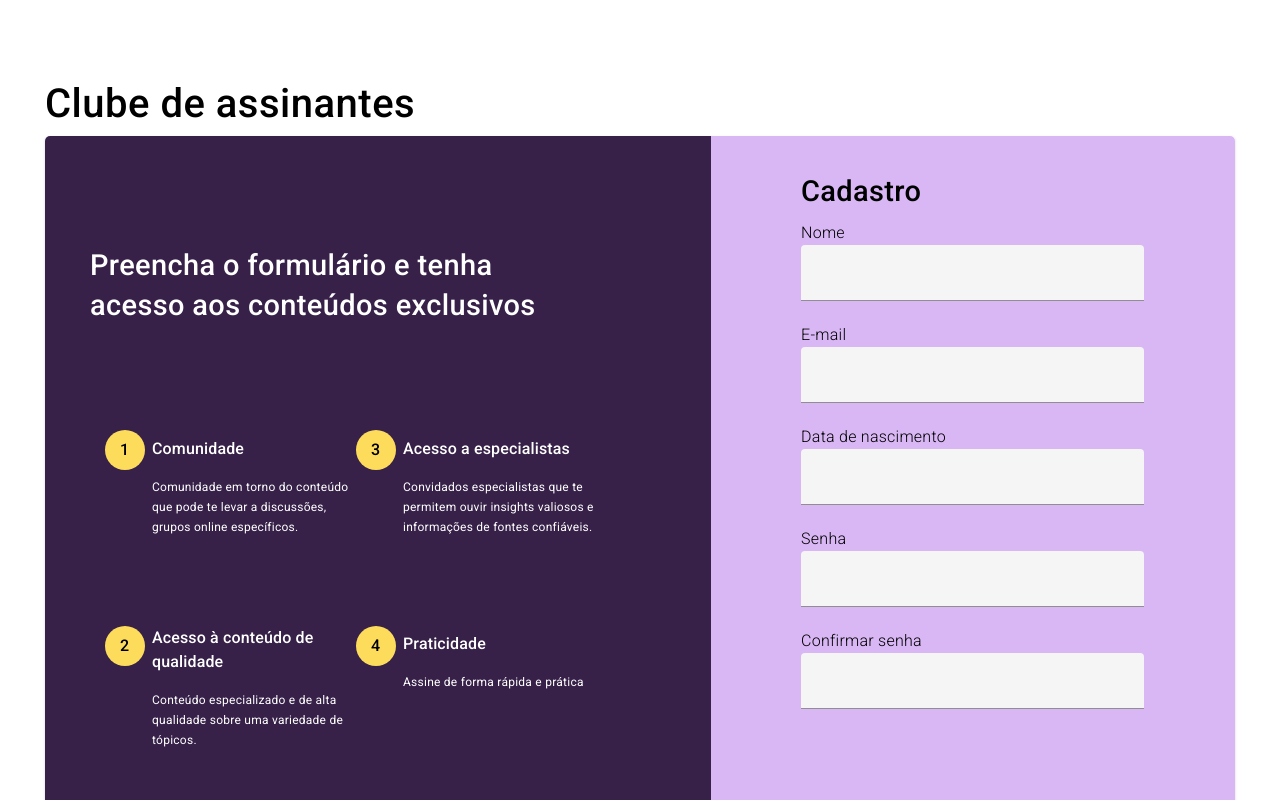
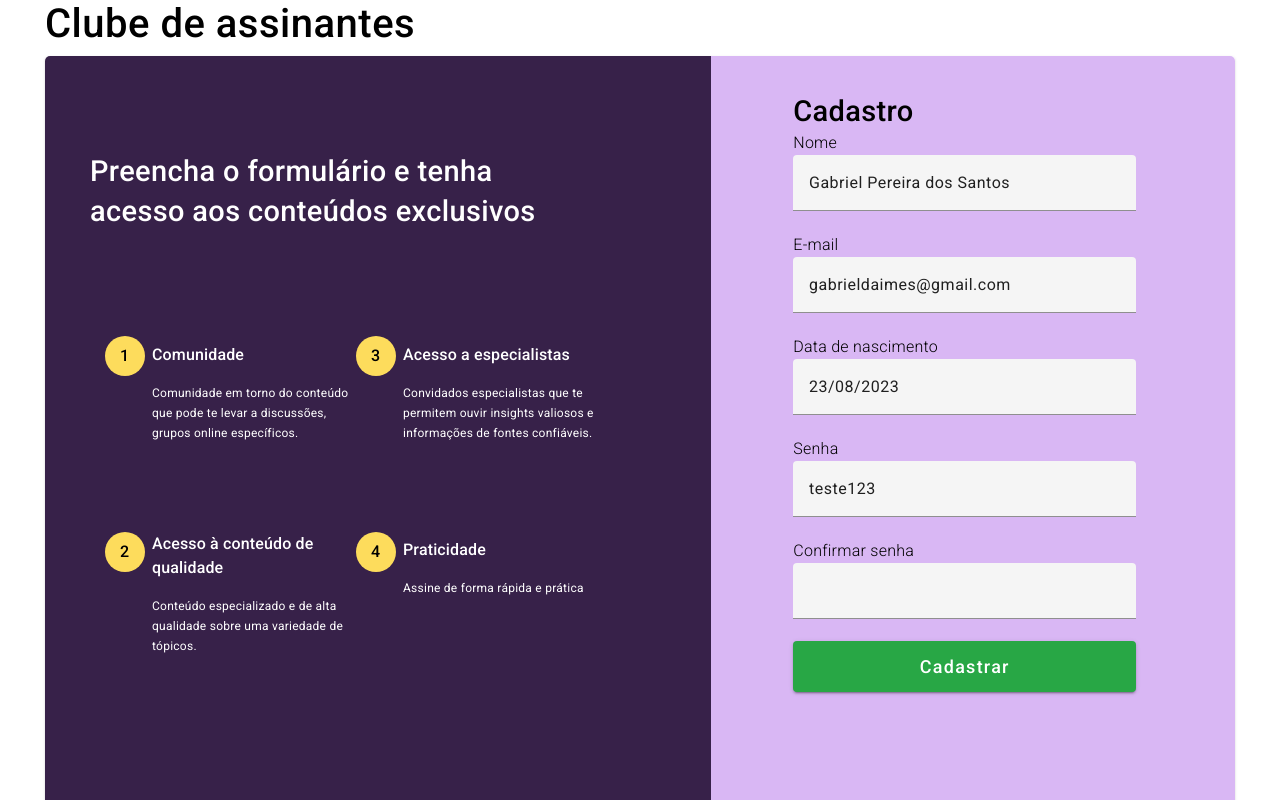
Before and after one commit to pipocagilrosa/pipoca-agil-frontend, an Angular app: page / in a window 1280 px wide. Shown: the top 800 px of the page. Built offline with nearby package versions, Linux system fonts and the light colour scheme.

Commit message:
feat: request for register

```diff
--- a/package.json
+++ b/package.json
@@ -20,6 +20,7 @@
     "@angular/platform-browser": "^16.2.0",
     "@angular/platform-browser-dynamic": "^16.2.0",
     "@angular/router": "^16.2.0",
+    "axios": "^1.5.1",
     "rxjs": "~7.8.0",
     "tslib": "^2.3.0",
     "zone.js": "~0.13.0"
--- a/src/app/main/main.component.css
+++ b/src/app/main/main.component.css
@@ -3,6 +3,8 @@
     --primary-dark:
         --primary-light:
 }
+
+/* Card dark */
 
 .title {
     width: 493px;
@@ -12,7 +14,6 @@
     font-style: normal;
     font-weight: 500;
     line-height: 48px;
-    padding-top: 80px;
 }
 
 .container {
@@ -28,13 +29,13 @@
     height: 789px;
 }
 
-.mat-card-title-dark {
+.mat-card-content-dark .title {
     color: white;
     font-size: 29px;
     font-style: normal;
     font-weight: 500;
     line-height: 40px;
-    margin: 109px 74px 123px 45px;
+    margin: 95px 74px 123px 45px;
     width: 490px;
     height: 32px;
 }
@@ -49,28 +50,6 @@
 
 .mat-mdc-card-content:first-child {
     padding-top: 0;
-}
-
-.mat-card-title-light {
-    padding-top: 35px;
-    padding-left: 90px;
-    padding-bottom: 10px;
-    font-size: 29px;
-    font-style: normal;
-    font-weight: 500;
-    line-height: 40px;
-}
-
-.mat-card-content-light {
-    background-color: #D9B7F4;
-    border-radius: 0px 5px 5px 0px;
-    height: 789px;
-    width: 527px;
-    padding: 0;
-}
-
-.mat-mdc-card-content:last-child {
-    padding-bottom: 0;
 }
 
 .container-info {
@@ -202,17 +181,65 @@
     padding-top: 8px;
 }
 
+/*Card light*/
+
+.mat-card-content-light {
+    background-color: #D9B7F4;
+    border-radius: 0px 5px 5px 0px;
+    height: 789px;
+    width: 527px;
+    padding: 0;
+}
+
+.mat-mdc-card-content:last-child {
+    padding-bottom: 0;
+}
+
+.content-light {
+    width: 343px;
+    margin-top: 35px;
+    margin-left: 82.21px;
+}
+
+.mat-card-content-light .title {
+    font-size: 29px;
+    font-style: normal;
+    font-weight: 500;
+    line-height: 40px;
+}
+
 .text-label {
-    margin-left: 90px;
-    margin-bottom: 0px;
     font-size: 16px;
     font-style: normal;
     font-weight: 200;
     line-height: 24px;
+    margin-bottom: 0;
 }
 
 .mat-form-field {
     border-radius: 10px;
-    padding-left: 90px;
-    width: 343px;
+    width: 100%;
 }
+
+.mat-button {
+    margin: auto;
+    width: 100%;
+    height: 51px;
+}
+
+.mat-button-content {
+    color: white;
+    font-size: 18px;
+    font-style: normal;
+    font-weight: 500;
+    line-height: 26px;
+    margin-top: 12px;
+}
+
+.mat-mdc-raised-button:not(:disabled) {
+    background-color: #28A745;
+}
+
+.teste .mat-input-element {
+    font-size: 18px;
+}
--- a/src/app/main/main.component.html
+++ b/src/app/main/main.component.html
@@ -2,7 +2,7 @@
     <h2 class="title">Clube de assinantes</h2>
     <mat-card class="mat-card">
         <mat-card-content class="mat-card-content-dark">
-            <mat-card-title class="mat-card-title-dark">
+            <mat-card-title class="title">
                 Preencha o formulário e tenha
                 acesso aos conteúdos exclusivos
             </mat-card-title>
@@ -18,7 +18,7 @@
                             <h3 class="subtitle">Comunidade</h3>
                             <p class="text">
                                 Comunidade em torno do conteúdo
-                                que pode  te levar a discussões,
+                                que pode te levar a discussões,
                                 grupos online específicos.
                             </p>
                         </div>
@@ -76,32 +76,36 @@
 
         </mat-card-content>
         <mat-card-content class="mat-card-content-light">
-            <mat-card-title class="mat-card-title-light">
+            <div class="content-light">
+                <mat-card-title class="title">
                     Cadastro
                 </mat-card-title>
                 <form action="">
                     <p class="text-label">Nome</p>
                     <mat-form-field class="mat-form-field">
-                    <input type="text" matInput>
+                        <input type="text" matInput [(ngModel)]="register.username" name="username" class="teste">
                     </mat-form-field>
                     <p class="text-label">E-mail</p>
                     <mat-form-field class="mat-form-field">
-                    <input type="text" matInput>
+                        <input type="text" matInput [(ngModel)]="register.email" name="email">
                     </mat-form-field>
                     <p class="text-label">Data de nascimento</p>
                     <mat-form-field class="mat-form-field">
-                    <input type="text" matInput>
+                        <input type="text" matInput [(ngModel)]="register.birthDate" name="birthDate">
                     </mat-form-field>
                     <p class="text-label">Senha</p>
                     <mat-form-field class="mat-form-field">
-                    <input type="text" matInput>
+                        <input type="text" matInput [(ngModel)]="register.password" name="password">
                     </mat-form-field>
                     <p class="text-label">Confirmar senha</p>
                     <mat-form-field class="mat-form-field">
-                    <input type="text" matInput>
+                        <input type="text" matInput name="password">
                     </mat-form-field>
-
+                    <button mat-raised-button class="mat-button" (click)="teste()">
+                        <p class="mat-button-content">Cadastrar</p>
+                    </button>
                 </form>
+            </div>
         </mat-card-content>
     </mat-card>
 </div>
--- a/src/app/main/main.component.ts
+++ b/src/app/main/main.component.ts
@@ -1,4 +1,6 @@
 import { Component } from '@angular/core';
+import { Register } from './register';
+import { RequestsService } from '../services/requests.service';
 
 @Component({
   selector: 'app-main',
@@ -7,4 +9,11 @@ import { Component } from '@angular/core';
 })
 export class MainComponent {
 
+  constructor(public register: Register, private requests: RequestsService){
+
+  }
+
+  teste() {
+    this.requests.post(this.register);
+  }
 }
--- /dev/null
+++ b/src/app/main/register.ts
@@ -0,0 +1,6 @@
+export class Register {
+    username = 'Gabriel Pereira dos Santos'
+    email = 'gabrieldaimes@gmail.com'
+    birthDate = '23/08/2023'
+    password = 'teste123'
+}
--- /dev/null
+++ b/src/app/services/requests.service.ts
@@ -0,0 +1,22 @@
+import { Injectable } from '@angular/core';
+import axios from 'axios';
+import { Register } from '../main/register';
+
+@Injectable({
+  providedIn: 'root'
+})
+export class RequestsService {
+
+  constructor() { }
+
+  post(register: Register) {
+    axios.post('https://strapi-api-pipocarosa.onrender.com/api/auth/local/register', register
+    ).then(function (response) {
+      console.log(response);
+    })
+    .catch(function (error) {
+      console.log(error);
+    });
+  }
+
+}
```
Also changed, not shown: src/app/app.module.ts (+7 -3 lines), 2 other files (tests, documents, lock files or other folders). Lines whose indentation alone changed are shown as unchanged.
